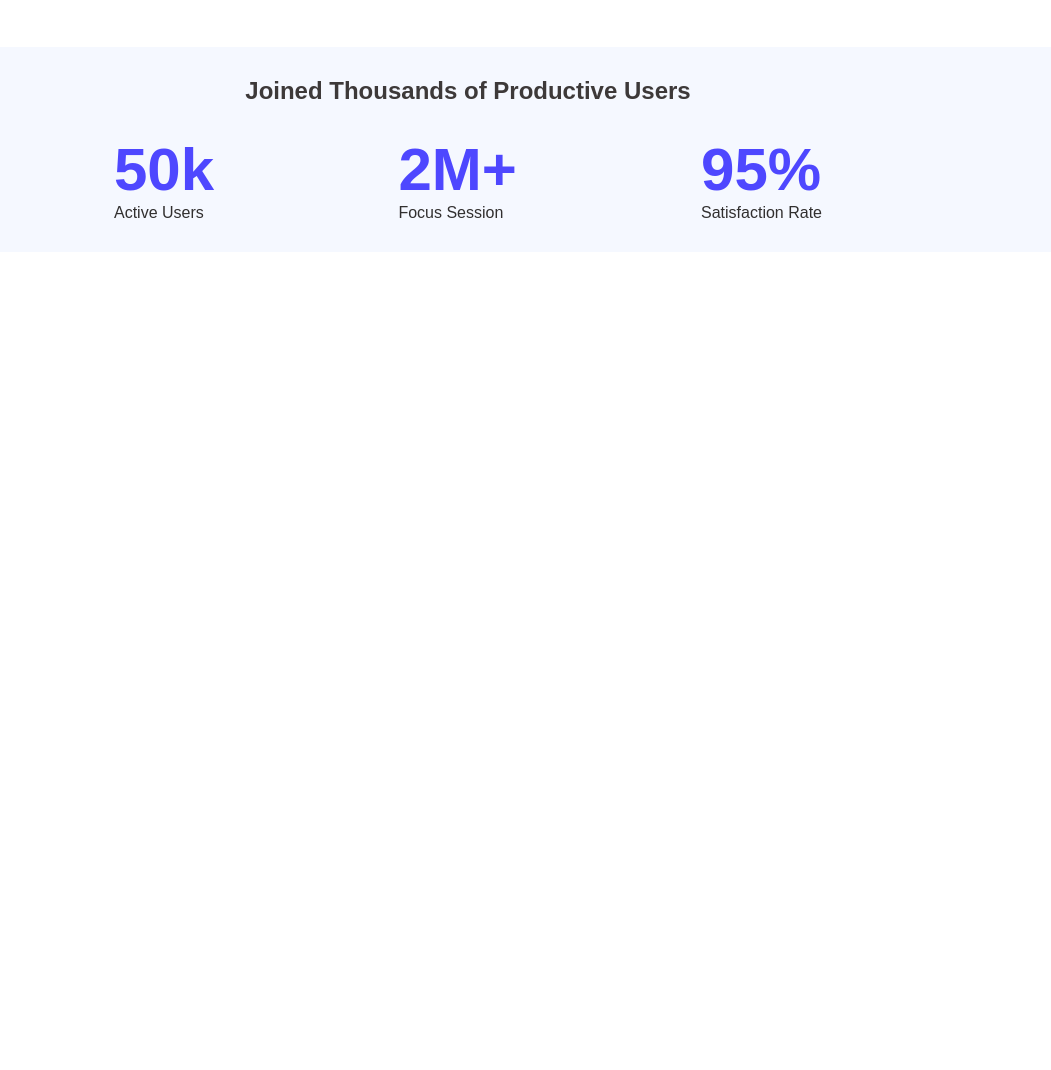
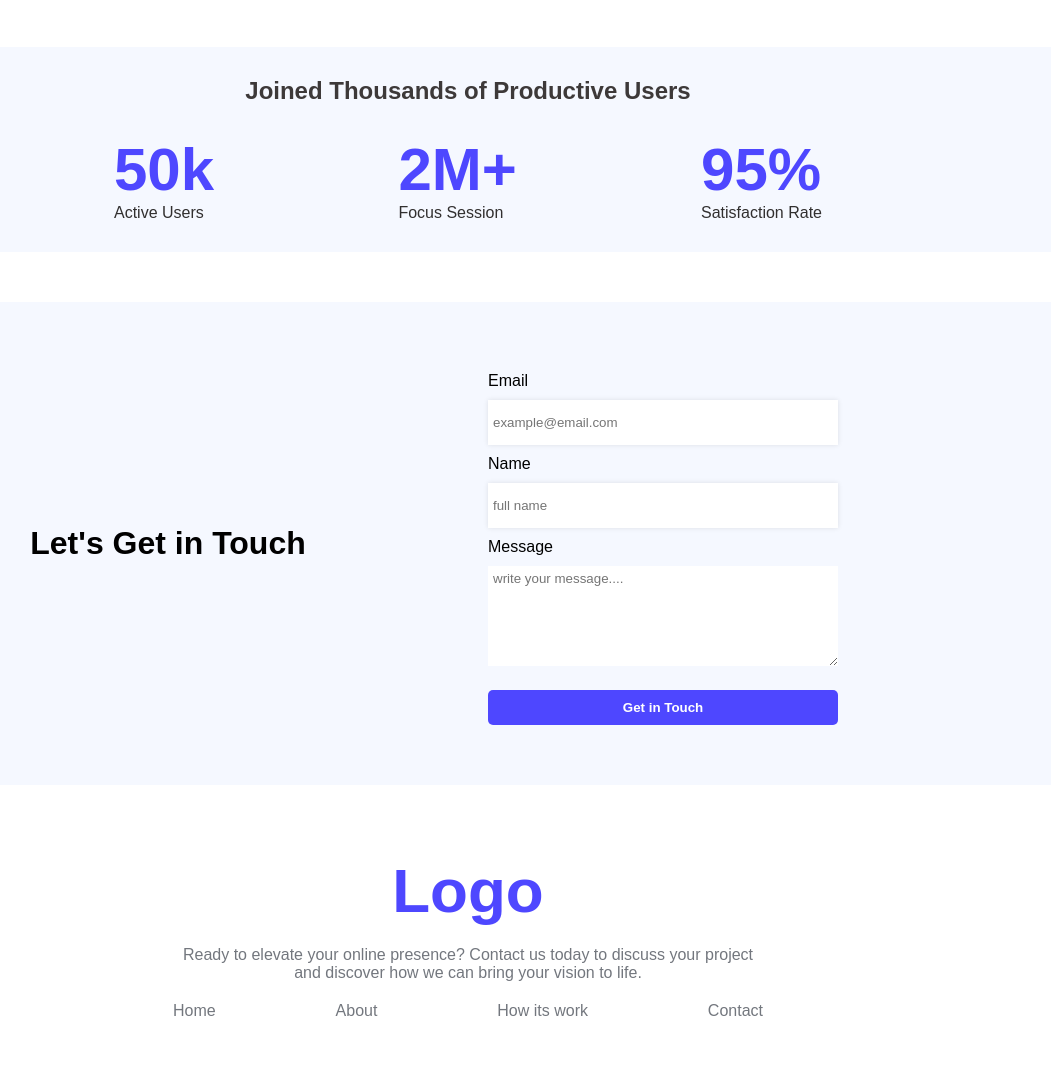
Before and after one commit to abdur-rahim123/Assignment-1, a plain HTML site: page index.html in a window 1280 px wide. Shown: the part 1025-2095 px from the top of the page, without its empty margins (172-1223 px from the left). Before the commit the page ends 1277 px from the top, so only its background shows below. Drawn offline with Linux system fonts and the light colour scheme.

Commit message:
complete get in touch section

```diff
--- a/index.css
+++ b/index.css
@@ -133,3 +133,93 @@ padding: 30px;
 .ps-section span{
     color: #312f2f;
 }
+
+
+
+
+
+/* get in touch section */
+.container{
+    background-color: #F5F8FF;
+    margin-top: 50px;
+    display: flex;
+    justify-content: space-between;
+    padding: 40px;
+    /* width: 90%; */
+    /* height: 60vh; */
+}
+
+.left{
+    width: 50%;
+
+   display: flex;
+   justify-content: center;
+   align-items: center;
+}
+
+.right{width: 50%;
+
+    padding: 20px;
+
+
+}
+
+.right label{display:  block;
+margin: 10px 0px;
+}
+
+input{height: 45px;
+border: none;
+padding: 5px;
+width: 350px;
+box-shadow: 0px 0px 5px rgba(0, 0, 0, 0.1);
+}
+
+textarea{
+    width: 350px;
+    height: 100px;
+    padding: 5px;
+    border: none;
+}
+
+.right button{margin-top: 20px;
+    width: 350px;}
+
+
+
+/* footer section */
+.footer{
+   /* background-color: #0534a1; */
+
+    padding: 50px;
+    text-align: center;
+
+}
+
+.footer h1{
+    color: #4E47FF;
+    font-size: 62px;
+    margin: 20px 0px;
+   font-weight: bold;
+}
+
+.footer-content{
+   width: 50%;
+    margin: auto;
+    align-items: center;
+}
+
+.nav-items{
+    display: flex;
+    justify-content: space-between;
+    margin-top: 20px;
+}
+
+.nav-items a{
+text-decoration: none;
+color: #73777e;}
+
+.footer p{ color: #73777e;}
+
+.nav-items li{list-style: none;
+}
--- a/index.html
+++ b/index.html
@@ -75,5 +75,45 @@
         </div>
     </div>
 
+
+
+
+<!-- get in touch section -->
+<div class="container">
+    <div class="left">
+      <h1>Let's Get in Touch</h1>
+    </div>
+    <div class="right">
+      <form>
+        <div >
+          <label for="email">Email</label>
+          <input type="email" id="email" placeholder="example@email.com" >
+        </div>
+        <div >
+          <label for="name">Name</label>
+          <input type="text" id="name" placeholder="full name" >
+        </div>
+        <div >
+          <label for="message">Message</label>
+          <textarea  placeholder="write your message...."></textarea>
+        </div>
+        <button type="submit" class="submit-btn">Get in Touch</button>
+      </form>
+    </div>
+  </div>
+
+  <footer class="footer">
+   <div class="footer-content">
+     <h1>Logo</h1>
+    <p>Ready to elevate your online presence? Contact us today to discuss your project and discover how we can bring your vision to life.</p>
+
+    <div class="nav-items">
+        <li><a href="#">Home</a></li>
+        <li><a href="#">About</a></li>
+        <li><a href="#">How its work</a></li>
+        <li><a href="#">Contact</a></li>
+    </div>
+   </div>
+  </footer>
 </body>
 </html>
```
